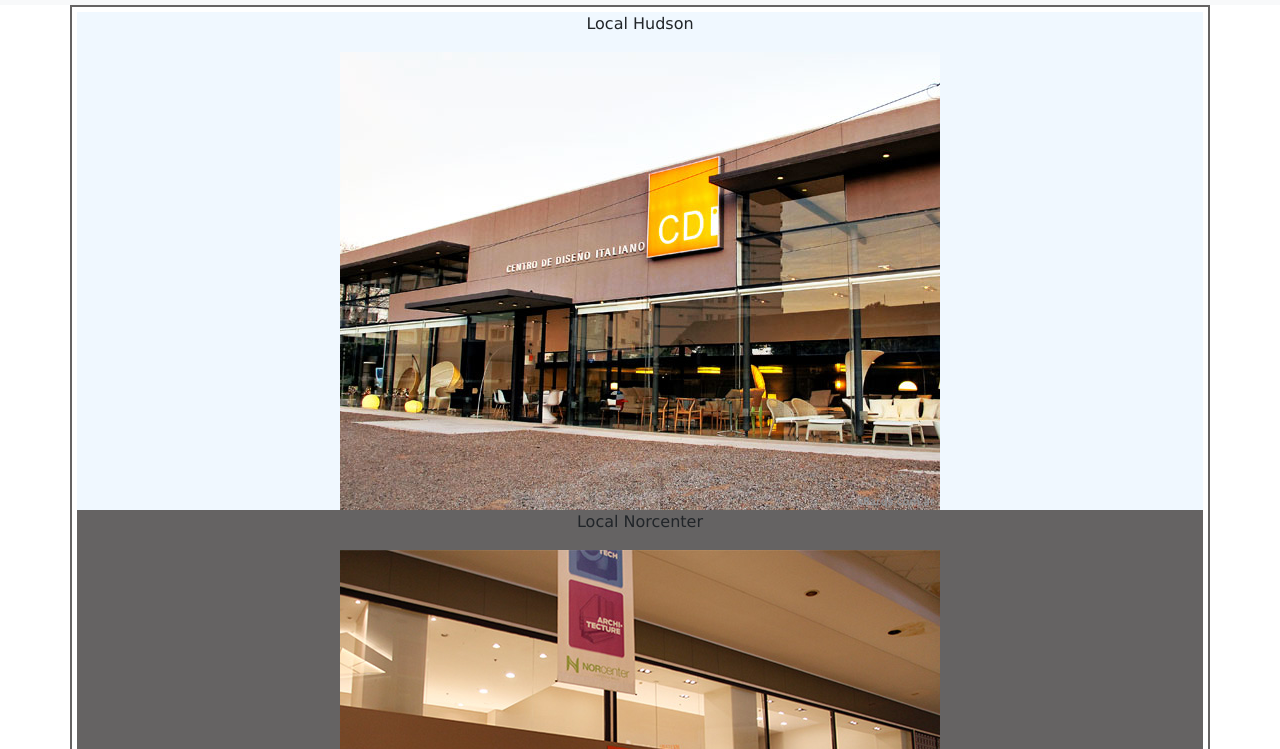
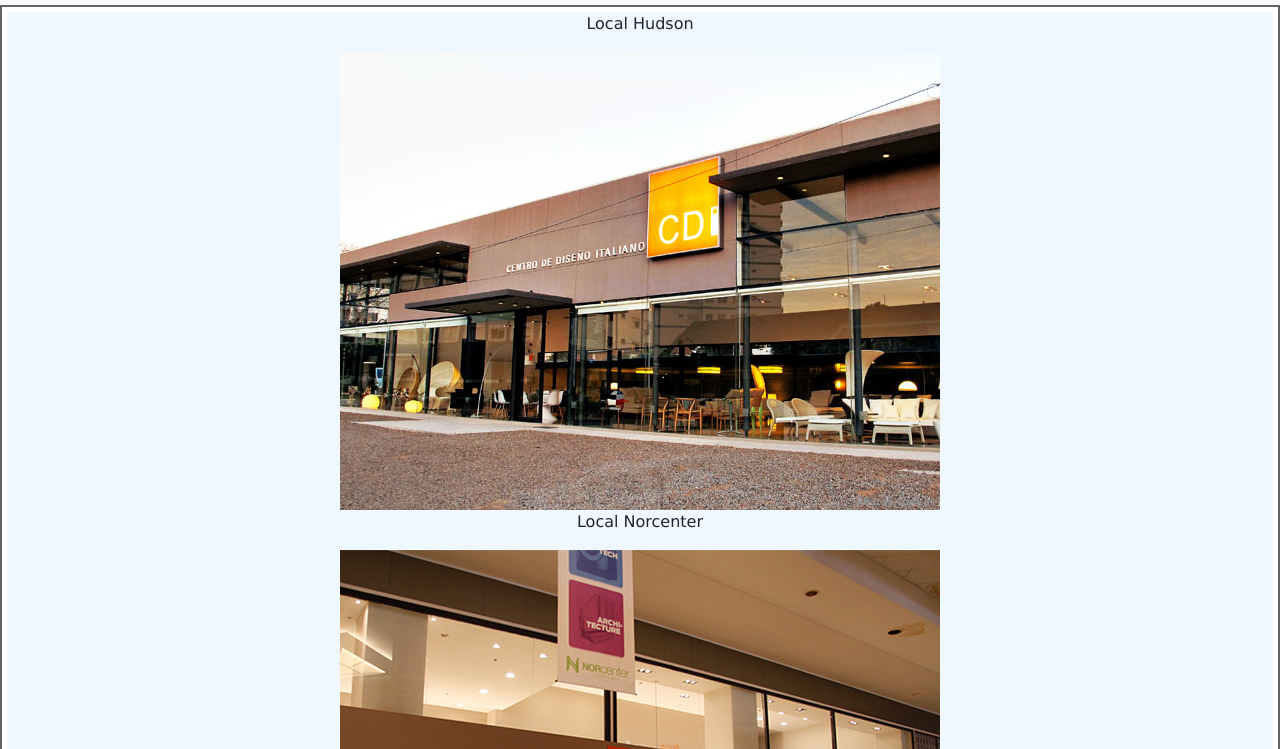
Before and after one commit to Martin-Agromartin/2-PreEntrega, a plain HTML site: page sucursales.html in a window 1280 px wide. Shown: the part 51-800 px from the top of the page. Drawn offline with nearby package versions, Linux system fonts and the light colour scheme.

Commit message:
Agregue las propiedades height y max-width en el estilo de container

```diff
--- a/style.css
+++ b/style.css
@@ -113,9 +113,11 @@
   padding: 5px;
   margin-top: 0;
   display: grid;
-}
+  height: auto;
+  max-width: 100%;
+  }
 
-.sucursal1 {
+.sucursal {
     background-color: aliceblue;
     margin-top: 0;
 }
--- a/sucursales.html
+++ b/sucursales.html
@@ -44,8 +44,8 @@
 
     <!-- Body -->
     <main class="container">
-        <section class="sucursal1">
-        <div class="sucursal">
+        <section class="sucursal">
+        <div class="sucursal1">
             <p>Local Hudson</p>
             <img src="imagenes/Local1.jpg" alt="Local Hudson">
         </div>
```
